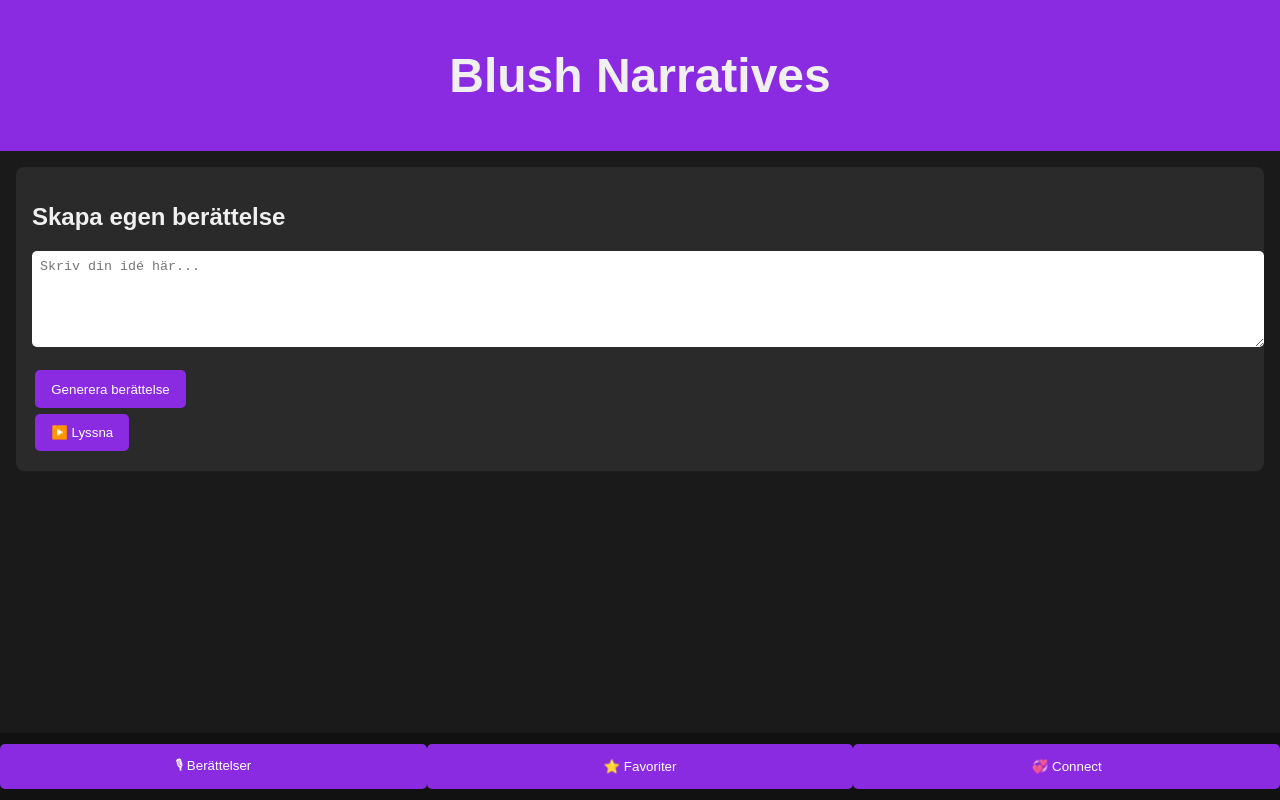
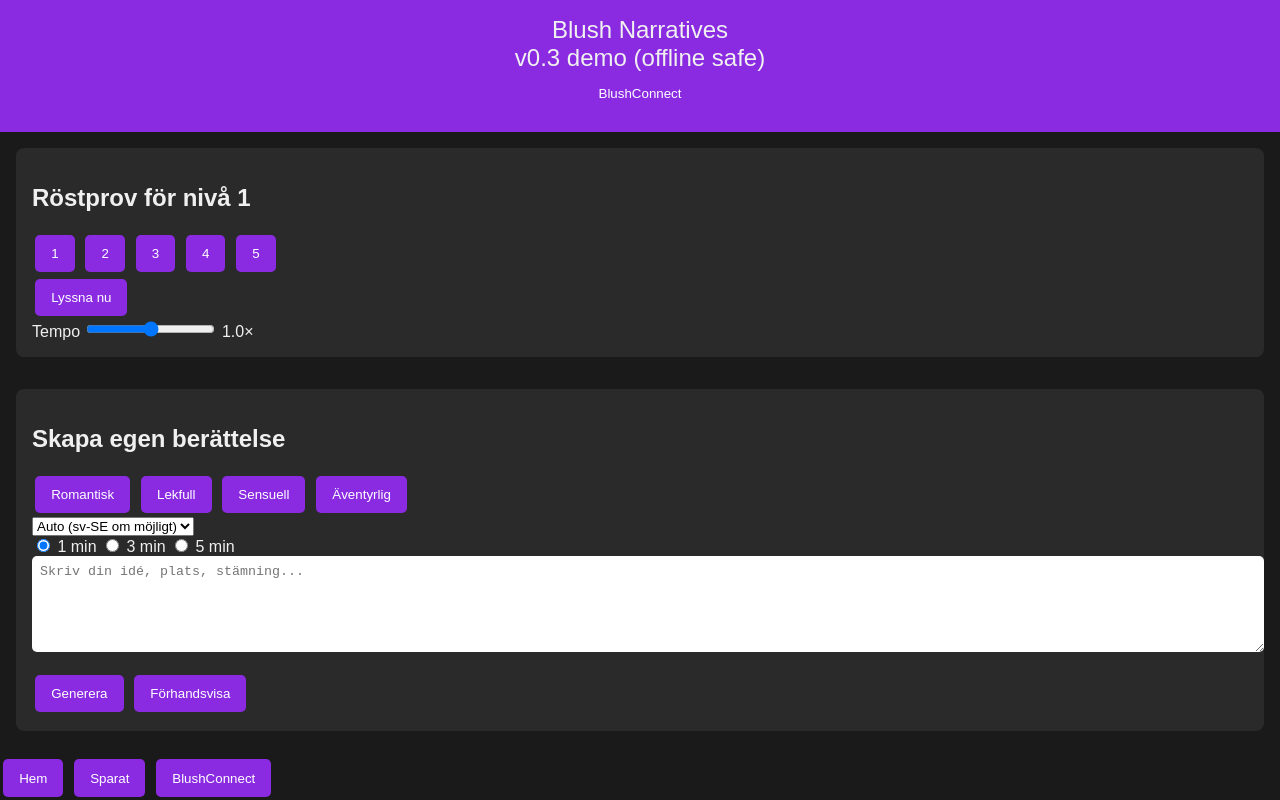
Before and after one commit to Bjortab/bn-demo, a plain HTML site: page index.html in a window 1280 px wide. Drawn offline with Linux system fonts and the light colour scheme.

Commit message:
Update index.html

```diff
--- a/index.html
+++ b/index.html
@@ -7,61 +7,133 @@
   <link rel="stylesheet" href="styles.css" />
 </head>
 <body>
-  <header>
-    <h1>Blush Narratives</h1>
+  <header class="topbar">
+    <div class="brand">Blush Narratives</div>
+    <div class="badge">v0.3 demo (offline safe)</div>
+    <button id="btnConnect" class="link">BlushConnect</button>
   </header>
 
-  <main>
-    <!-- Välj nivå -->
-    <section id="onboarding">
-      <h2>Välj intensitet</h2>
-      <div class="level-buttons">
-        <button data-level="1">Nivå 1</button>
-        <button data-level="3">Nivå 3</button>
-        <button data-level="5">Nivå 5</button>
+  <main id="home">
+    <!-- Röstsprov / nivå -->
+    <section class="card" id="levelCard">
+      <div class="row">
+        <h2>Röstprov för nivå <span id="levelLabel">1</span></h2>
+      </div>
+
+      <div class="chips" id="levelChips">
+        <button class="chip lvl active" data-level="1">1</button>
+        <button class="chip lvl" data-level="2">2</button>
+        <button class="chip lvl" data-level="3">3</button>
+        <button class="chip lvl" data-level="4">4</button>
+        <button class="chip lvl" data-level="5">5</button>
+      </div>
+
+      <div class="row gap">
+        <button id="btnPlay" class="btn primary">Lyssna nu</button>
+        <div class="sliderRow">
+          <label>Tempo</label>
+          <input type="range" min="0.8" max="1.2" step="0.05" value="1" id="tempo" />
+          <span id="tempoVal">1.0×</span>
+        </div>
       </div>
     </section>
 
-    <!-- Generera berättelse -->
-    <section id="story-generator">
+    <!-- Skapa egen berättelse -->
+    <section class="card" id="genCard">
       <h2>Skapa egen berättelse</h2>
-      <textarea id="userPrompt" placeholder="Skriv din idé här..."></textarea>
-      <button id="generateStoryBtn">Generera berättelse</button>
-      <div id="storyOutput"></div>
-      <div id="audioControls">
-        <button id="playAudioBtn">▶️ Lyssna</button>
+
+      <div class="chips compact">
+        <button class="chip tag" data-tag="romantisk">Romantisk</button>
+        <button class="chip tag" data-tag="lekfull">Lekfull</button>
+        <button class="chip tag" data-tag="sensuell">Sensuell</button>
+        <button class="chip tag" data-tag="äventyrlig">Äventyrlig</button>
       </div>
+
+      <div class="controls">
+        <select id="voice">
+          <option value="auto">Auto (sv-SE om möjligt)</option>
+        </select>
+
+        <div class="lengths">
+          <label><input type="radio" name="len" value="1" checked /> 1 min</label>
+          <label><input type="radio" name="len" value="3" /> 3 min</label>
+          <label><input type="radio" name="len" value="5" /> 5 min</label>
+        </div>
+      </div>
+
+      <textarea id="userPrompt" placeholder="Skriv din idé, plats, stämning..."></textarea>
+
+      <div class="row gap">
+        <button id="btnGenerate" class="btn primary">Generera</button>
+        <button id="btnPreview" class="btn">Förhandsvisa</button>
+      </div>
+
+      <div id="storyOutput" class="story"></div>
+      <audio id="audio" preload="auto"></audio>
     </section>
 
-    <!-- Rekommenderade -->
-    <section id="recommended">
+    <!-- Rekommenderat -->
+    <section class="card" id="recCard">
       <h2>Rekommenderat</h2>
-      <ul>
-        <li>🔥 Passionerad kväll</li>
-        <li>🌹 Hemligt möte</li>
-        <li>✨ Förbjudna drömmar</li>
-      </ul>
-    </section>
-
-    <!-- Favoriter -->
-    <section id="favorites">
-      <h2>Dina favoriter</h2>
-      <p>Här sparas dina berättelser.</p>
-    </section>
-
-    <!-- BlushConnect -->
-    <section id="blushConnect">
-      <h2>BlushConnect</h2>
-      <p>Här kan du möta andra BN-användare.</p>
-      <button id="backToMain">⬅ Tillbaka</button>
+      <div class="recs" id="recs"></div>
     </section>
   </main>
 
-  <nav class="bottom-nav">
-    <button data-target="story-generator">🎙 Berättelser</button>
-    <button data-target="favorites">⭐ Favoriter</button>
-    <button data-target="blushConnect">💞 Connect</button>
+  <!-- Favoriter -->
+  <main id="favorites" hidden>
+    <section class="card">
+      <h2>Sparat</h2>
+      <div id="favList" class="recs"></div>
+    </section>
+  </main>
+
+  <!-- BlushConnect -->
+  <main id="connect" hidden>
+    <section class="card">
+      <h2>BlushConnect</h2>
+      <p>Konto & lokala inställningar för demo.</p>
+      <div class="grid2">
+        <div>
+          <label for="apiKey">API-nyckel (lagras lokalt för denna enhet):</label>
+          <input id="apiKey" type="password" placeholder="sk-••••" />
+          <div class="row gap">
+            <button id="btnSaveKey" class="btn primary">Spara lokalt</button>
+            <button id="btnClearKey" class="btn">Rensa</button>
+          </div>
+          <small id="keyStatus"></small>
+        </div>
+        <div>
+          <label for="profile">Profil (demo):</label>
+          <input id="profile" placeholder="Alias..." />
+          <label for="pref">Preferenser:</label>
+          <select id="pref">
+            <option>Romantisk</option>
+            <option>Lekfull</option>
+            <option>Sensuell</option>
+            <option>Äventyrlig</option>
+          </select>
+        </div>
+      </div>
+      <div class="row right">
+        <button id="btnBack" class="btn">Tillbaka</button>
+      </div>
+    </section>
+  </main>
+
+  <nav class="bottom">
+    <button class="tab active" data-target="home">Hem</button>
+    <button class="tab" data-target="favorites">Sparat</button>
+    <button class="tab" data-target="connect">BlushConnect</button>
   </nav>
+
+  <dialog id="modal">
+    <h3 id="mTitle">Förhandsvisning</h3>
+    <p id="mIngress" class="ingress"></p>
+    <div id="mBody"></div>
+    <div class="row right">
+      <button id="mClose" class="btn">Stäng</button>
+    </div>
+  </dialog>
 
   <script src="config.js"></script>
   <script src="app.js"></script>
```
